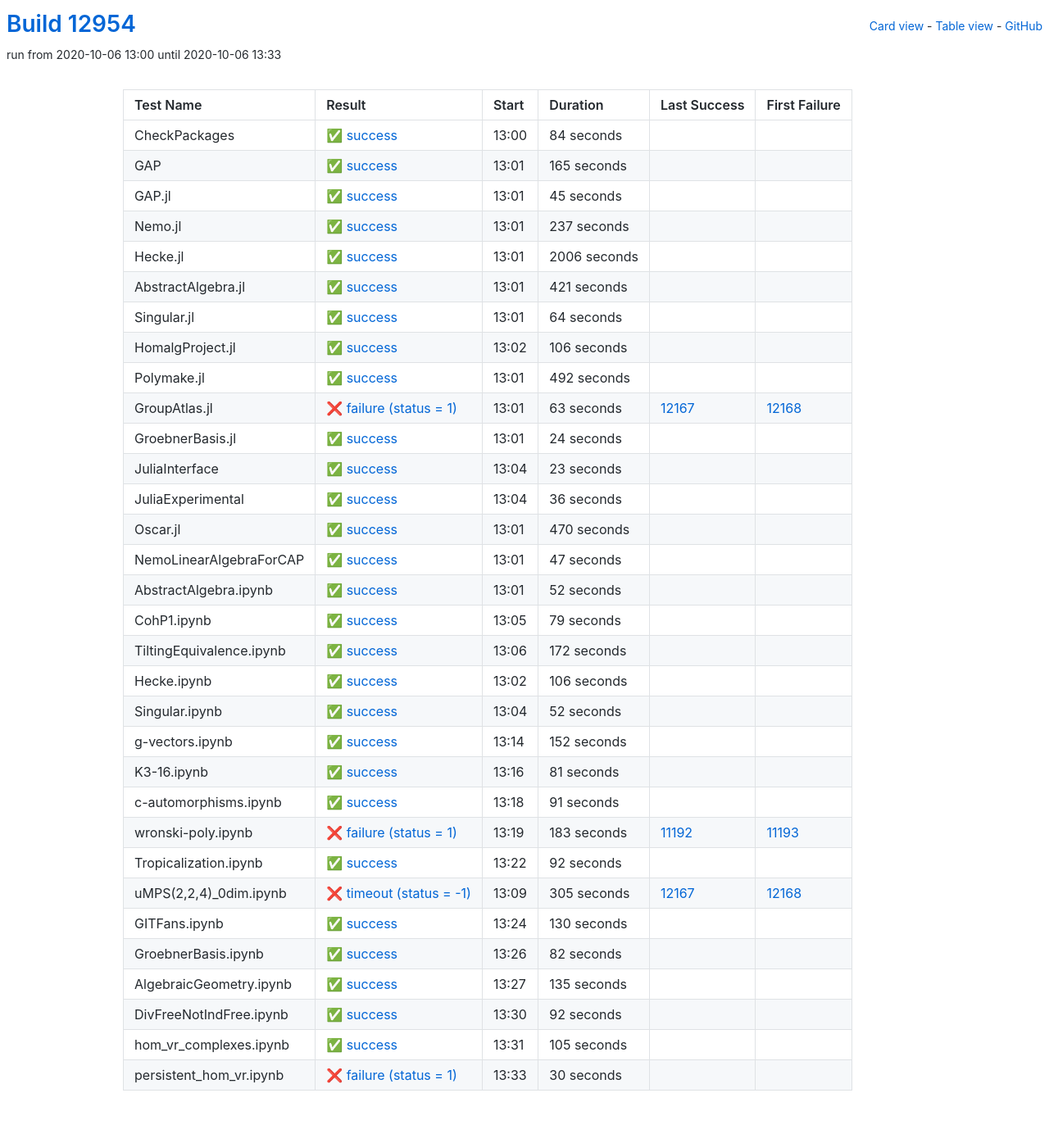
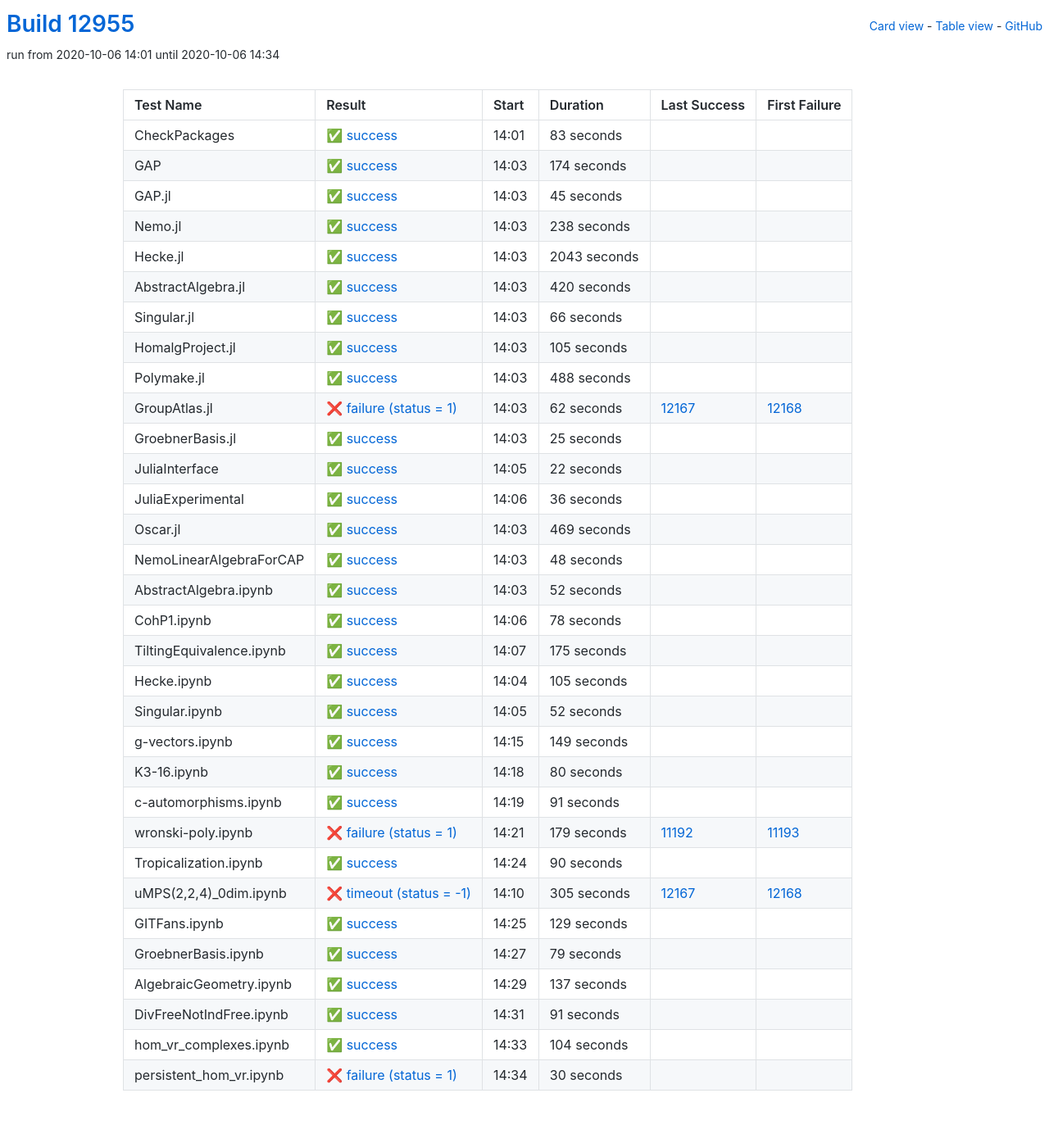
Before and after one commit to oscar-system/oscar-ci-status, a Jekyll site: the page built from table.html, in a window 1280 px wide. Shown: the whole page at 82% size. Built offline with Jekyll 4.4.1, drawn with Linux system fonts in a browser that asks for light colours.

Commit message:
Build #12955

```diff
--- a/_data/ci.yml
+++ b/_data/ci.yml
@@ -1,6 +1,6 @@
 ---
-build: 12954
-build_url: https://oscarci.mathematik.uni-kl.de/job/oscar/12954/
+build: 12955
+build_url: https://oscarci.mathematik.uni-kl.de/job/oscar/12955/
 job: oscar
 organization: oscar-system
 repo: oscar-ci-status
@@ -8,32 +8,32 @@
 tests:
 - name: CheckPackages
   id: checkpackages
-  log: https://oscarci.mathematik.uni-kl.de/job/oscar/12954/artifact/logs/build-12954/CheckPackages.log
-  start: 2020-10-06 13:00
+  log: https://oscarci.mathematik.uni-kl.de/job/oscar/12955/artifact/logs/build-12955/CheckPackages.log
+  start: 2020-10-06 14:01
   success: true
   exitcode: 0
   status: success
-  duration: 84
+  duration: 83
   last_success: false
   last_success_url:
   first_failure: false
   first_failure_url:
 - name: GAP
   id: gap
-  log: https://oscarci.mathematik.uni-kl.de/job/oscar/12954/artifact/logs/build-12954/GAP.log
-  start: 2020-10-06 13:01
+  log: https://oscarci.mathematik.uni-kl.de/job/oscar/12955/artifact/logs/build-12955/GAP.log
+  start: 2020-10-06 14:03
   success: true
   exitcode: 0
   status: success
-  duration: 165
+  duration: 174
   last_success: false
   last_success_url:
   first_failure: false
   first_failure_url:
 - name: GAP.jl
   id: gap-jl
-  log: https://oscarci.mathematik.uni-kl.de/job/oscar/12954/artifact/logs/build-12954/GAP.jl.log
-  start: 2020-10-06 13:01
+  log: https://oscarci.mathematik.uni-kl.de/job/oscar/12955/artifact/logs/build-12955/GAP.jl.log
+  start: 2020-10-06 14:03
   success: true
   exitcode: 0
   status: success
@@ -44,116 +44,116 @@
   first_failure_url:
 - name: Nemo.jl
   id: nemo-jl
-  log: https://oscarci.mathematik.uni-kl.de/job/oscar/12954/artifact/logs/build-12954/Nemo.jl.log
-  start: 2020-10-06 13:01
+  log: https://oscarci.mathematik.uni-kl.de/job/oscar/12955/artifact/logs/build-12955/Nemo.jl.log
+  start: 2020-10-06 14:03
   success: true
   exitcode: 0
   status: success
-  duration: 237
+  duration: 238
   last_success: false
   last_success_url:
   first_failure: false
   first_failure_url:
 - name: Hecke.jl
   id: hecke-jl
-  log: https://oscarci.mathematik.uni-kl.de/job/oscar/12954/artifact/logs/build-12954/Hecke.jl.log
-  start: 2020-10-06 13:01
+  log: https://oscarci.mathematik.uni-kl.de/job/oscar/12955/artifact/logs/build-12955/Hecke.jl.log
+  start: 2020-10-06 14:03
   success: true
   exitcode: 0
   status: success
-  duration: 2006
+  duration: 2043
   last_success: false
   last_success_url:
   first_failure: false
   first_failure_url:
 - name: AbstractAlgebra.jl
   id: abstractalgebra-jl
-  log: https://oscarci.mathematik.uni-kl.de/job/oscar/12954/artifact/logs/build-12954/AbstractAlgebra.jl.log
-  start: 2020-10-06 13:01
+  log: https://oscarci.mathematik.uni-kl.de/job/oscar/12955/artifact/logs/build-12955/AbstractAlgebra.jl.log
+  start: 2020-10-06 14:03
   success: true
   exitcode: 0
   status: success
-  duration: 421
+  duration: 420
   last_success: false
   last_success_url:
   first_failure: false
   first_failure_url:
 - name: Singular.jl
   id: singular-jl
-  log: https://oscarci.mathematik.uni-kl.de/job/oscar/12954/artifact/logs/build-12954/Singular.jl.log
-  start: 2020-10-06 13:01
+  log: https://oscarci.mathematik.uni-kl.de/job/oscar/12955/artifact/logs/build-12955/Singular.jl.log
+  start: 2020-10-06 14:03
   success: true
   exitcode: 0
   status: success
-  duration: 64
+  duration: 66
   last_success: false
   last_success_url:
   first_failure: false
   first_failure_url:
 - name: HomalgProject.jl
   id: homalgproject-jl
-  log: https://oscarci.mathematik.uni-kl.de/job/oscar/12954/artifact/logs/build-12954/HomalgProject.jl.log
-  start: 2020-10-06 13:02
+  log: https://oscarci.mathematik.uni-kl.de/job/oscar/12955/artifact/logs/build-12955/HomalgProject.jl.log
+  start: 2020-10-06 14:03
   success: true
   exitcode: 0
   status: success
-  duration: 106
+  duration: 105
   last_success: false
   last_success_url:
   first_failure: false
   first_failure_url:
 - name: Polymake.jl
   id: polymake-jl
-  log: https://oscarci.mathematik.uni-kl.de/job/oscar/12954/artifact/logs/build-12954/Polymake.jl.log
-  start: 2020-10-06 13:01
+  log: https://oscarci.mathematik.uni-kl.de/job/oscar/12955/artifact/logs/build-12955/Polymake.jl.log
+  start: 2020-10-06 14:03
   success: true
   exitcode: 0
   status: success
-  duration: 492
+  duration: 488
   last_success: false
   last_success_url:
   first_failure: false
   first_failure_url:
 - name: GroupAtlas.jl
   id: groupatlas-jl
-  log: https://oscarci.mathematik.uni-kl.de/job/oscar/12954/artifact/logs/build-12954/GroupAtlas.jl.log
-  start: 2020-10-06 13:01
+  log: https://oscarci.mathematik.uni-kl.de/job/oscar/12955/artifact/logs/build-12955/GroupAtlas.jl.log
+  start: 2020-10-06 14:03
   success: false
   exitcode: 1
   status: failure
-  duration: 63
+  duration: 62
   last_success: 12167
   last_success_url: https://oscarci.mathematik.uni-kl.de/job/oscar/12167/
   first_failure: 12168
   first_failure_url: https://oscarci.mathematik.uni-kl.de/job/oscar/12168/
 - name: GroebnerBasis.jl
   id: groebnerbasis-jl
-  log: https://oscarci.mathematik.uni-kl.de/job/oscar/12954/artifact/logs/build-12954/GroebnerBasis.jl.log
-  start: 2020-10-06 13:01
+  log: https://oscarci.mathematik.uni-kl.de/job/oscar/12955/artifact/logs/build-12955/GroebnerBasis.jl.log
+  start: 2020-10-06 14:03
   success: true
   exitcode: 0
   status: success
-  duration: 24
+  duration: 25
   last_success: false
   last_success_url:
   first_failure: false
   first_failure_url:
 - name: JuliaInterface
   id: juliainterface
-  log: https://oscarci.mathematik.uni-kl.de/job/oscar/12954/artifact/logs/build-12954/JuliaInterface.log
-  start: 2020-10-06 13:04
+  log: https://oscarci.mathematik.uni-kl.de/job/oscar/12955/artifact/logs/build-12955/JuliaInterface.log
+  start: 2020-10-06 14:05
   success: true
   exitcode: 0
   status: success
-  duration: 23
+  duration: 22
   last_success: false
   last_success_url:
   first_failure: false
   first_failure_url:
 - name: JuliaExperimental
   id: juliaexperimental
-  log: https://oscarci.mathematik.uni-kl.de/job/oscar/12954/artifact/logs/build-12954/JuliaExperimental.log
-  start: 2020-10-06 13:04
+  log: https://oscarci.mathematik.uni-kl.de/job/oscar/12955/artifact/logs/build-12955/JuliaExperimental.log
+  start: 2020-10-06 14:06
   success: true
   exitcode: 0
   status: success
@@ -164,32 +164,32 @@
   first_failure_url:
 - name: Oscar.jl
   id: oscar-jl
-  log: https://oscarci.mathematik.uni-kl.de/job/oscar/12954/artifact/logs/build-12954/Oscar.jl.log
-  start: 2020-10-06 13:01
+  log: https://oscarci.mathematik.uni-kl.de/job/oscar/12955/artifact/logs/build-12955/Oscar.jl.log
+  start: 2020-10-06 14:03
   success: true
   exitcode: 0
   status: success
-  duration: 470
+  duration: 469
   last_success: false
   last_success_url:
   first_failure: false
   first_failure_url:
 - name: NemoLinearAlgebraForCAP
   id: nemolinearalgebraforcap
-  log: https://oscarci.mathematik.uni-kl.de/job/oscar/12954/artifact/logs/build-12954/NemoLinearAlgebraForCAP.log
-  start: 2020-10-06 13:01
+  log: https://oscarci.mathematik.uni-kl.de/job/oscar/12955/artifact/logs/build-12955/NemoLinearAlgebraForCAP.log
+  start: 2020-10-06 14:03
   success: true
   exitcode: 0
   status: success
-  duration: 47
+  duration: 48
   last_success: false
   last_success_url:
   first_failure: false
   first_failure_url:
 - name: AbstractAlgebra.ipynb
   id: abstractalgebra-ipynb
-  log: https://oscarci.mathematik.uni-kl.de/job/oscar/12954/artifact/logs/build-12954/AbstractAlgebra.ipynb.log
-  start: 2020-10-06 13:01
+  log: https://oscarci.mathematik.uni-kl.de/job/oscar/12955/artifact/logs/build-12955/AbstractAlgebra.ipynb.log
+  start: 2020-10-06 14:03
   success: true
   exitcode: 0
   status: success
@@ -200,44 +200,44 @@
   first_failure_url:
 - name: CohP1.ipynb
   id: cohp1-ipynb
-  log: https://oscarci.mathematik.uni-kl.de/job/oscar/12954/artifact/logs/build-12954/CohP1.ipynb.log
-  start: 2020-10-06 13:05
+  log: https://oscarci.mathematik.uni-kl.de/job/oscar/12955/artifact/logs/build-12955/CohP1.ipynb.log
+  start: 2020-10-06 14:06
   success: true
   exitcode: 0
   status: success
-  duration: 79
+  duration: 78
   last_success: false
   last_success_url:
   first_failure: false
   first_failure_url:
 - name: TiltingEquivalence.ipynb
   id: tiltingequivalence-ipynb
-  log: https://oscarci.mathematik.uni-kl.de/job/oscar/12954/artifact/logs/build-12954/TiltingEquivalence.ipynb.log
-  start: 2020-10-06 13:06
+  log: https://oscarci.mathematik.uni-kl.de/job/oscar/12955/artifact/logs/build-12955/TiltingEquivalence.ipynb.log
+  start: 2020-10-06 14:07
   success: true
   exitcode: 0
   status: success
-  duration: 172
+  duration: 175
   last_success: false
   last_success_url:
   first_failure: false
   first_failure_url:
 - name: Hecke.ipynb
   id: hecke-ipynb
-  log: https://oscarci.mathematik.uni-kl.de/job/oscar/12954/artifact/logs/build-12954/Hecke.ipynb.log
-  start: 2020-10-06 13:02
+  log: https://oscarci.mathematik.uni-kl.de/job/oscar/12955/artifact/logs/build-12955/Hecke.ipynb.log
+  start: 2020-10-06 14:04
   success: true
   exitcode: 0
   status: success
-  duration: 106
+  duration: 105
   last_success: false
   last_success_url:
   first_failure: false
   first_failure_url:
 - name: Singular.ipynb
   id: singular-ipynb
-  log: https://oscarci.mathematik.uni-kl.de/job/oscar/12954/artifact/logs/build-12954/Singular.ipynb.log
-  start: 2020-10-06 13:04
+  log: https://oscarci.mathematik.uni-kl.de/job/oscar/12955/artifact/logs/build-12955/Singular.ipynb.log
+  start: 2020-10-06 14:05
   success: true
   exitcode: 0
   status: success
@@ -248,32 +248,32 @@
   first_failure_url:
 - name: g-vectors.ipynb
   id: g-vectors-ipynb
-  log: https://oscarci.mathematik.uni-kl.de/job/oscar/12954/artifact/logs/build-12954/g-vectors.ipynb.log
-  start: 2020-10-06 13:14
+  log: https://oscarci.mathematik.uni-kl.de/job/oscar/12955/artifact/logs/build-12955/g-vectors.ipynb.log
+  start: 2020-10-06 14:15
   success: true
   exitcode: 0
   status: success
-  duration: 152
+  duration: 149
   last_success: false
   last_success_url:
   first_failure: false
   first_failure_url:
 - name: K3-16.ipynb
   id: k3-16-ipynb
-  log: https://oscarci.mathematik.uni-kl.de/job/oscar/12954/artifact/logs/build-12954/K3-16.ipynb.log
-  start: 2020-10-06 13:16
+  log: https://oscarci.mathematik.uni-kl.de/job/oscar/12955/artifact/logs/build-12955/K3-16.ipynb.log
+  start: 2020-10-06 14:18
   success: true
   exitcode: 0
   status: success
-  duration: 81
+  duration: 80
   last_success: false
   last_success_url:
   first_failure: false
   first_failure_url:
 - name: c-automorphisms.ipynb
   id: c-automorphisms-ipynb
-  log: https://oscarci.mathematik.uni-kl.de/job/oscar/12954/artifact/logs/build-12954/c-automorphisms.ipynb.log
-  start: 2020-10-06 13:18
+  log: https://oscarci.mathematik.uni-kl.de/job/oscar/12955/artifact/logs/build-12955/c-automorphisms.ipynb.log
+  start: 2020-10-06 14:19
   success: true
   exitcode: 0
   status: success
@@ -284,32 +284,32 @@
   first_failure_url:
 - name: wronski-poly.ipynb
   id: wronski-poly-ipynb
-  log: https://oscarci.mathematik.uni-kl.de/job/oscar/12954/artifact/logs/build-12954/wronski-poly.ipynb.log
-  start: 2020-10-06 13:19
+  log: https://oscarci.mathematik.uni-kl.de/job/oscar/12955/artifact/logs/build-12955/wronski-poly.ipynb.log
+  start: 2020-10-06 14:21
   success: false
   exitcode: 1
   status: failure
-  duration: 183
+  duration: 179
   last_success: 11192
   last_success_url: https://oscarci.mathematik.uni-kl.de/job/oscar/11192/
   first_failure: 11193
   first_failure_url: https://oscarci.mathematik.uni-kl.de/job/oscar/11193/
 - name: Tropicalization.ipynb
   id: tropicalization-ipynb
-  log: https://oscarci.mathematik.uni-kl.de/job/oscar/12954/artifact/logs/build-12954/Tropicalization.ipynb.log
-  start: 2020-10-06 13:22
+  log: https://oscarci.mathematik.uni-kl.de/job/oscar/12955/artifact/logs/build-12955/Tropicalization.ipynb.log
+  start: 2020-10-06 14:24
   success: true
   exitcode: 0
   status: success
-  duration: 92
+  duration: 90
   last_success: false
   last_success_url:
   first_failure: false
   first_failure_url:
 - name: uMPS(2,2,4)_0dim.ipynb
   id: umps-2-2-4-0dim-ipynb
-  log: https://oscarci.mathematik.uni-kl.de/job/oscar/12954/artifact/logs/build-12954/uMPS-2-2-4-_0dim.ipynb.log
-  start: 2020-10-06 13:09
+  log: https://oscarci.mathematik.uni-kl.de/job/oscar/12955/artifact/logs/build-12955/uMPS-2-2-4-_0dim.ipynb.log
+  start: 2020-10-06 14:10
   success: false
   exitcode: -1
   status: timeout
@@ -320,68 +320,68 @@
   first_failure_url: https://oscarci.mathematik.uni-kl.de/job/oscar/12168/
 - name: GITFans.ipynb
   id: gitfans-ipynb
-  log: https://oscarci.mathematik.uni-kl.de/job/oscar/12954/artifact/logs/build-12954/GITFans.ipynb.log
-  start: 2020-10-06 13:24
+  log: https://oscarci.mathematik.uni-kl.de/job/oscar/12955/artifact/logs/build-12955/GITFans.ipynb.log
+  start: 2020-10-06 14:25
   success: true
   exitcode: 0
   status: success
-  duration: 130
+  duration: 129
   last_success: false
   last_success_url:
   first_failure: false
   first_failure_url:
 - name: GroebnerBasis.ipynb
   id: groebnerbasis-ipynb
-  log: https://oscarci.mathematik.uni-kl.de/job/oscar/12954/artifact/logs/build-12954/GroebnerBasis.ipynb.log
-  start: 2020-10-06 13:26
+  log: https://oscarci.mathematik.uni-kl.de/job/oscar/12955/artifact/logs/build-12955/GroebnerBasis.ipynb.log
+  start: 2020-10-06 14:27
   success: true
   exitcode: 0
   status: success
-  duration: 82
+  duration: 79
   last_success: false
   last_success_url:
   first_failure: false
   first_failure_url:
 - name: AlgebraicGeometry.ipynb
   id: algebraicgeometry-ipynb
-  log: https://oscarci.mathematik.uni-kl.de/job/oscar/12954/artifact/logs/build-12954/AlgebraicGeometry.ipynb.log
-  start: 2020-10-06 13:27
+  log: https://oscarci.mathematik.uni-kl.de/job/oscar/12955/artifact/logs/build-12955/AlgebraicGeometry.ipynb.log
+  start: 2020-10-06 14:29
   success: true
   exitcode: 0
   status: success
-  duration: 135
+  duration: 137
   last_success: false
   last_success_url:
   first_failure: false
   first_failure_url:
 - name: DivFreeNotIndFree.ipynb
   id: divfreenotindfree-ipynb
-  log: https://oscarci.mathematik.uni-kl.de/job/oscar/12954/artifact/logs/build-12954/DivFreeNotIndFree.ipynb.log
-  start: 2020-10-06 13:30
+  log: https://oscarci.mathematik.uni-kl.de/job/oscar/12955/artifact/logs/build-12955/DivFreeNotIndFree.ipynb.log
+  start: 2020-10-06 14:31
   success: true
   exitcode: 0
   status: success
-  duration: 92
+  duration: 91
   last_success: false
   last_success_url:
   first_failure: false
   first_failure_url:
 - name: hom_vr_complexes.ipynb
   id: hom-vr-complexes-ipynb
-  log: https://oscarci.mathematik.uni-kl.de/job/oscar/12954/artifact/logs/build-12954/hom_vr_complexes.ipynb.log
-  start: 2020-10-06 13:31
+  log: https://oscarci.mathematik.uni-kl.de/job/oscar/12955/artifact/logs/build-12955/hom_vr_complexes.ipynb.log
+  start: 2020-10-06 14:33
   success: true
   exitcode: 0
   status: success
-  duration: 105
+  duration: 104
   last_success: false
   last_success_url:
   first_failure: false
   first_failure_url:
 - name: persistent_hom_vr.ipynb
   id: persistent-hom-vr-ipynb
-  log: https://oscarci.mathematik.uni-kl.de/job/oscar/12954/artifact/logs/build-12954/persistent_hom_vr.ipynb.log
-  start: 2020-10-06 13:33
+  log: https://oscarci.mathematik.uni-kl.de/job/oscar/12955/artifact/logs/build-12955/persistent_hom_vr.ipynb.log
+  start: 2020-10-06 14:34
   success: false
   exitcode: 1
   status: failure
```
Also changed, not shown: README.md.
